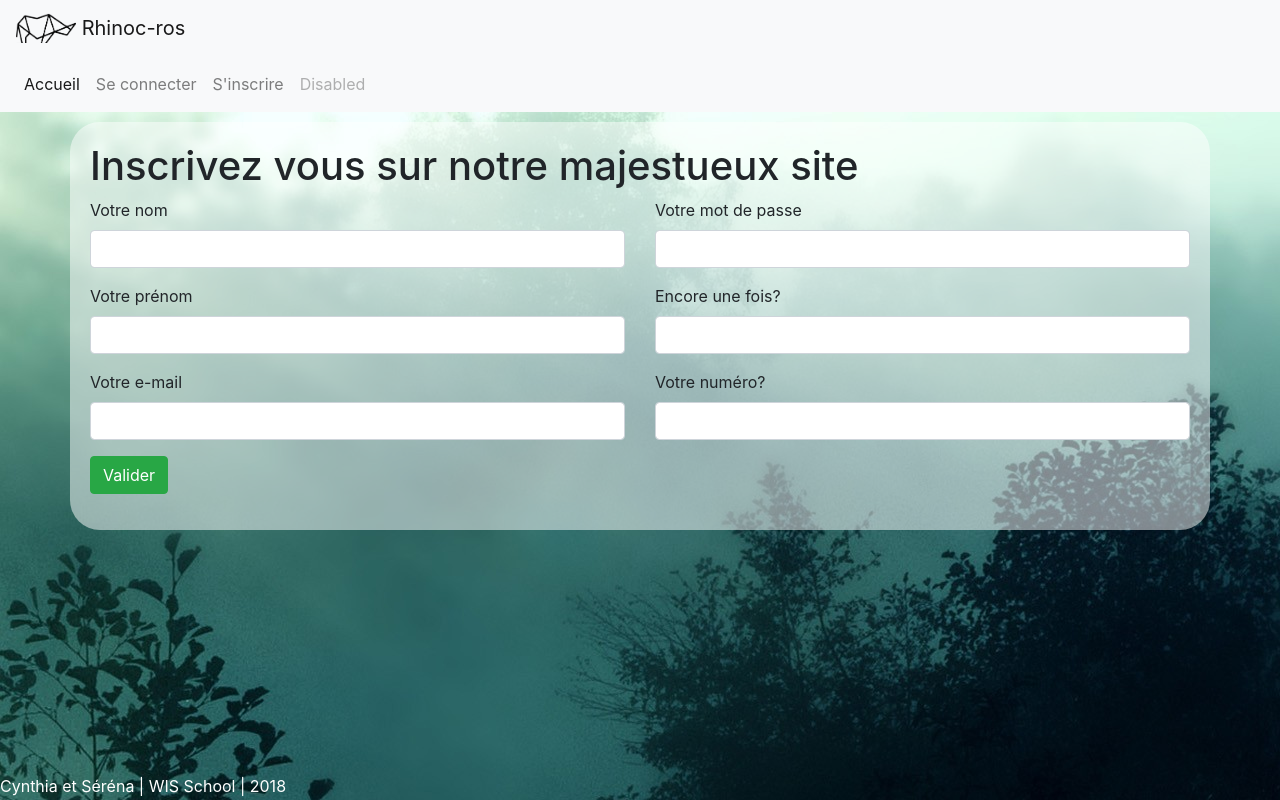
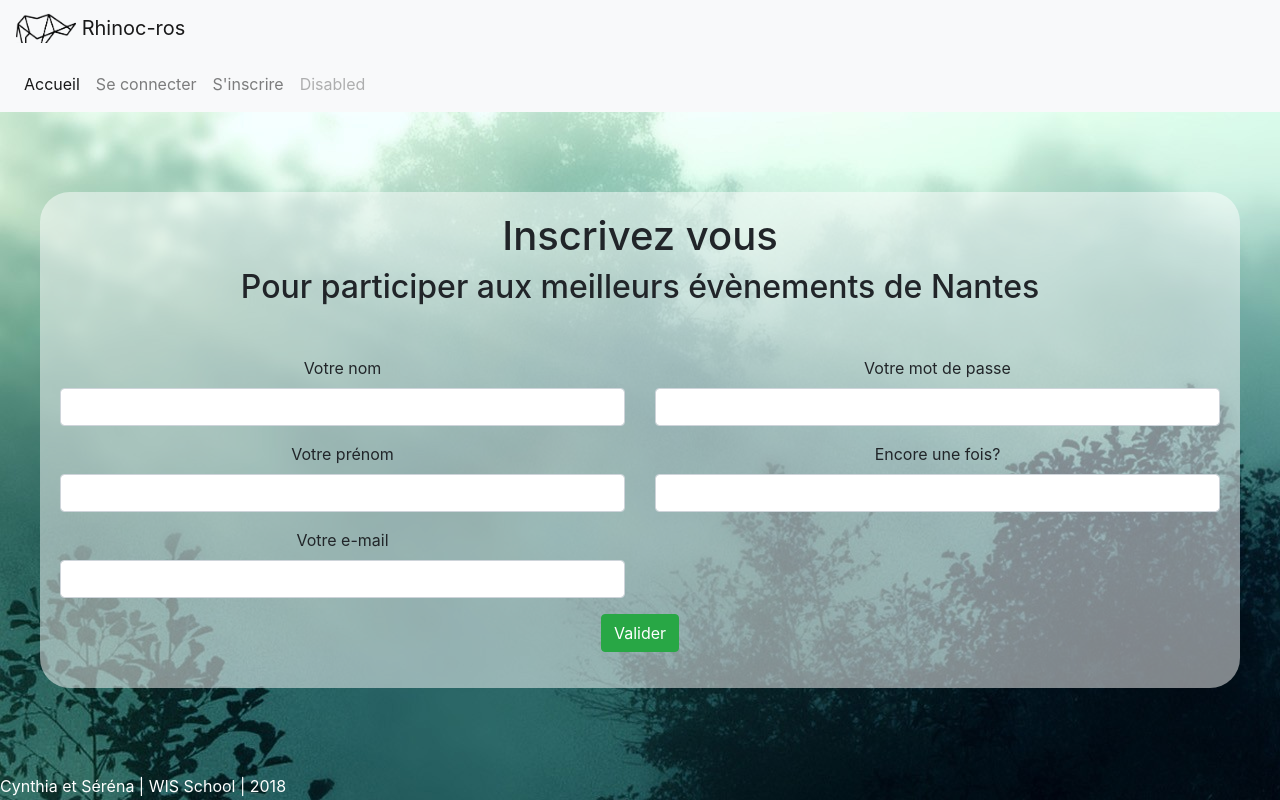
Before and after one commit to Nujips/Rhinoc-ros, a PHP site: page /register.php in a window 1280 px wide. Run offline with PHP 8.4, Linux system fonts and the light colour scheme.

Commit message:
register et login crées

```diff
--- a/css/style.css
+++ b/css/style.css
@@ -0,0 +1,32 @@
+body{
+ 	background-image: url(fond1.jpg);
+ }
+
+#content {
+  min-height: calc(100vh - 320px);
+}
+
+.fond_blur {
+	margin-top: 80px;
+	background-color: #FFFFFF80;
+	padding: 20px;
+	border-radius: 30px;
+	text-align: center;
+	margin-left: 40px;
+	margin-right: 40px;
+}
+
+.liste{
+	color: black;
+	display: block;
+}
+
+.coucou{
+	color: white;
+	position:absolute;
+	bottom:2px;
+}
+
+.row{
+	margin-top: 50px;
+}
--- /dev/null
+++ b/form.php
@@ -0,0 +1,6 @@
+<?php
+$name = htmlspecialchars($_POST['name']);
+
+header('Location: page2.php');
+
+ ?>
--- a/layouts/head.php
+++ b/layouts/head.php
@@ -7,7 +7,7 @@
   <meta name="viewport" content="width=devide-width, initial-scale=1">
   <!--css-->
   <link rel="stylesheet" href="https://stackpath.bootstrapcdn.com/bootstrap/4.1.3/css/bootstrap.min.css" integrity="sha384-MCw98/SFnGE8fJT3GXwEOngsV7Zt27NXFoaoApmYm81iuXoPkFOJwJ8ERdknLPMO" crossorigin="anonymous">
-  <link rel="stylesheet" type="text/css" href="scss/style.css">
+  <link rel="stylesheet" type="text/css" href="css/style.css">
 
   <!--JS-->
   <script src="https://code.jquery.com/jquery-3.3.1.slim.min.js" integrity="sha384-q8i/X+965DzO0rT7abK41JStQIAqVgRVzpbzo5smXKp4YfRvH+8abtTE1Pi6jizo" crossorigin="anonymous"></script>
--- a/register.php
+++ b/register.php
@@ -36,13 +36,16 @@ if (!empty($_POST)) {
 
 // si le formulaire est valide
 	if (empty($error)) {
-		$sql="INSERT INTO members
-		VALUES (NULL, :first_name, :last_name, :email, :password, NOW())";
+		$sql="INSERT INTO members (first_name, last_name, email, password, date_created)
+		VALUES (:first_name, :last_name, :email, :password, NOW())";
 
 		$stmt = $conn->prepare($sql);
 
-		$stmt->bindValue(":username", $username);
+		$stmt->bindValue(":first_name", $first_name);
+		$stmt->bindValue(":last_name", $last_name);
 		$stmt->bindValue(":email", $email);
+
+
 
 //algo par défaut: bcrypt
 		$password = password_hash($password, PASSWORD_DEFAULT,[
@@ -59,8 +62,9 @@ if (!empty($_POST)) {
 <?php include("layouts/header.php");?>
 
 
-<main class="container fond_blur">
-	<h1>Inscrivez vous sur notre majestueux site</h1>
+<main class="fond_blur">
+	<h1>Inscrivez vous</h1>
+	<h2>Pour participer aux meilleurs évènements de Nantes</h2>
 	<form method="post">
 
 		<div class="row">
@@ -72,8 +76,8 @@ if (!empty($_POST)) {
 				<div class="form-group">
 					<label for="first_name">Votre prénom</label>
 					<input class="form-control" type="text" name="first_name" id="first_name">
-</div>
-					<div class="form-group">
+				</div>
+				<div class="form-group">
 					<label for="email">Votre e-mail</label>
 					<input class="form-control" type="email" name="email" id="email">
 				</div>
@@ -88,10 +92,6 @@ if (!empty($_POST)) {
 					<label for="password_bis">Encore une fois?</label>
 					<input class="form-control" type="password" name="password_bis" id="password_bis">
 				</div>
-				<div class="form-group">
-					<label for="phone_number">Votre numéro?</label>
-					<input class="form-control" type="text" name="phone_number" id="phone_number">
-				</div>
 			</div>
 		</div>
 
```
Also changed, not shown: login.php (added, +64 -0 lines), css/fond1.jpg (renamed from scss/fond1.jpg).
